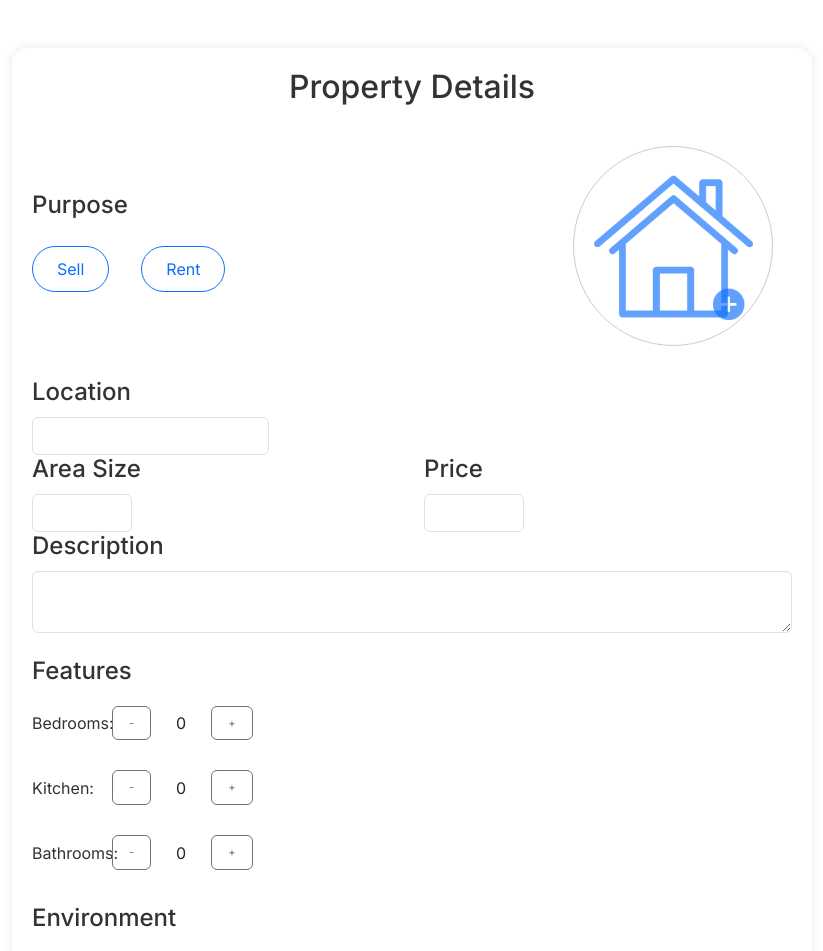
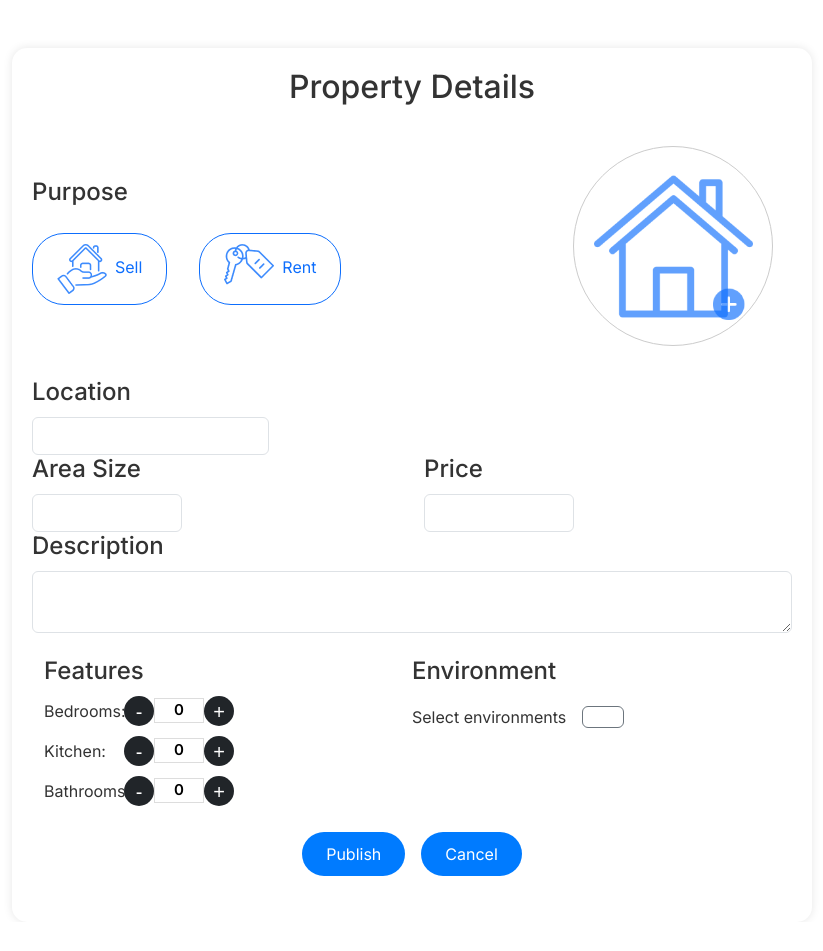
Before and after one commit to aiyza-junaid/Locospace, a Next.js app in the folder frontend/: page /SellerForm in a window 1280 px wide. Shown: the top 951 px of the page, without its empty margins (228-1051 px from the left). After the commit the page ends 922 px from the top, so only its background shows below. Built offline with nearby package versions, Linux system fonts and the light colour scheme.

Commit message:
created sellerform

```diff
--- a/frontend/app/SellerForm/page.tsx
+++ b/frontend/app/SellerForm/page.tsx
@@ -1,6 +1,6 @@
-'use client';
+'use client'
 import React, { useState, ChangeEvent, FormEvent } from 'react';
-import { Button, Col, Form, Row, Modal, Dropdown, InputGroup, FormControl } from 'react-bootstrap';
+import { Button, Col, Form, Row, Modal, InputGroup, FormControl } from 'react-bootstrap';
 import '../../styles/sellerform.css';
 
 interface FormData {
@@ -12,7 +12,7 @@ interface FormData {
   bathrooms: number;
   kitchen: number;
   propertyDescription: string;
-  environment: string;
+  environment: string[];
 }
 
 const SellerForm: React.FC = () => {
@@ -25,12 +25,13 @@ const SellerForm: React.FC = () => {
     bathrooms: 0,
     kitchen: 0,
     propertyDescription: '',
-    environment: '',
+    environment: [],
   });
 
   const [showEnvironmentModal, setShowEnvironmentModal] = useState(false);
   const [searchQuery, setSearchQuery] = useState('');
-  const [filteredEnvironments, setFilteredEnvironments] = useState(['Busy', 'Peaceful', 'Green', 'Quiet', 'Urban']);
+  const [filteredEnvironments, setFilteredEnvironments] = useState(['Busy', 'Peaceful', 'Green', 'Commercial', 'Supportive', 'Safe', 'Affordable', 'Pet Friendly']);
+  const [selectedEnvironments, setSelectedEnvironments] = useState<string[]>([]);
 
   const handleChange = (e: ChangeEvent<HTMLInputElement | HTMLTextAreaElement | HTMLSelectElement>) => {
     const { name, value } = e.target;
@@ -61,10 +62,21 @@ const SellerForm: React.FC = () => {
   };
 
   const handleEnvironmentSelect = (env: string) => {
+    setSelectedEnvironments(prev =>
+      prev.includes(env) ? prev.filter(e => e !== env) : [...prev, env]
+    );
+  };
+
+  const handleConfirmEnvironmentSelection = () => {
     setFormData(prevFormData => ({
       ...prevFormData,
-      environment: env,
+      environment: selectedEnvironments,
     }));
+    setShowEnvironmentModal(false);
+  };
+
+  const handleCancelEnvironmentSelection = () => {
+    setSelectedEnvironments([]);
     setShowEnvironmentModal(false);
   };
 
@@ -72,7 +84,7 @@ const SellerForm: React.FC = () => {
     const query = e.target.value.toLowerCase();
     setSearchQuery(query);
     setFilteredEnvironments(
-      ['Busy', 'Peaceful', 'Green', 'Quiet', 'Urban'].filter(env => env.toLowerCase().includes(query))
+      ['Busy', 'Peaceful', 'Green', 'Commercial', 'Supportive', 'Safe', 'Affordable', 'Pet Friendly'].filter(env => env.toLowerCase().includes(query))
     );
   };
 
@@ -90,6 +102,7 @@ const SellerForm: React.FC = () => {
                   variant={formData.purpose === 'sell' ? 'primary' : 'outline-primary'}
                   onClick={() => setFormData(prev => ({ ...prev, purpose: 'sell' }))}
                 >
+                  <img src="/buy-home.png" alt="Icon" className="buy-image me-2" />
                   Sell
                 </Button>
                 <Button
@@ -97,8 +110,10 @@ const SellerForm: React.FC = () => {
                   variant={formData.purpose === 'rent' ? 'primary' : 'outline-primary'}
                   onClick={() => setFormData(prev => ({ ...prev, purpose: 'rent' }))}
 >
+                 <img src="/key.png" alt="Icon" className="key-image me-2" />
                 Rent
                 </Button>
+
               </div>
             </Form.Group>
           </Col>
@@ -125,7 +140,7 @@ const SellerForm: React.FC = () => {
         </Row>
 
         <Row>
-          <Col xs={6}>
+          <Col lg={6}>
             <Form.Group>
               <h4>Area Size</h4>
               <Form.Control
@@ -138,7 +153,7 @@ const SellerForm: React.FC = () => {
               />
             </Form.Group>
           </Col>
-          <Col xs={6}>
+          <Col lg={6}>
             <Form.Group>
               <h4>Price</h4>
               <Form.Control
@@ -164,73 +179,58 @@ const SellerForm: React.FC = () => {
           />
         </Form.Group>
 
+        <div className='container row'>
+          <div className="col-md-6">
             <h4 className="mt-4">Features</h4>
             <ul className="features-list">
               <li className="features-list-item">
                 <label>Bedrooms:</label>
-            <div className="counter-container">
-              <Button variant="outline-secondary" onClick={() => handleDecrement('bedrooms')}>-</Button>
-              <Form.Control
+                <div className="qty">
+                  <span className="minus bg-dark" onClick={() => handleDecrement('bedrooms')}>-</span>
+                  <input
                     type="text"
                     name="bedrooms"
                     value={formData.bedrooms}
                     readOnly
-                className="counter-input"
+                    className="count"
                   />
-              <Button variant="outline-secondary" onClick={() => handleIncrement('bedrooms')}>+</Button>
+                  <span className="plus bg-dark" onClick={() => handleIncrement('bedrooms')}>+</span>
                 </div>
               </li>
               <li className="features-list-item">
                 <label>Kitchen:</label>
-            <div className="counter-container">
-              <Button variant="outline-secondary" onClick={() => handleDecrement('kitchen')}>-</Button>
-              <Form.Control
+                <div className="qty">
+                  <span className="minus bg-dark" onClick={() => handleDecrement('kitchen')}>-</span>
+                  <input
                     type="text"
                     name="kitchen"
                     value={formData.kitchen}
                     readOnly
-                className="counter-input"
+                    className="count"
                   />
-              <Button variant="outline-secondary" onClick={() => handleIncrement('kitchen')}>+</Button>
+                  <span className="plus bg-dark" onClick={() => handleIncrement('kitchen')}>+</span>
                 </div>
               </li>
               <li className="features-list-item">
                 <label>Bathrooms:</label>
-            <div className="counter-container">
-              <Button variant="outline-secondary" onClick={() => handleDecrement('bathrooms')}>-</Button>
-              <Form.Control
+                <div className="qty">
+                  <span className="minus bg-dark" onClick={() => handleDecrement('bathrooms')}>-</span>
+                  <input
                     type="text"
                     name="bathrooms"
                     value={formData.bathrooms}
                     readOnly
-                className="counter-input"
+                    className="count"
                   />
-              <Button variant="outline-secondary" onClick={() => handleIncrement('bathrooms')}>+</Button>
+                  <span className="plus bg-dark" onClick={() => handleIncrement('bathrooms')}>+</span>
                 </div>
               </li>
             </ul>
 
-        <Form.Group className="mt-4">
-          <h4>Environment</h4>
-          <div className="d-flex align-items-center">
-            <span className="me-3">{formData.environment || 'Select an environment'}</span>
-            <Button variant="outline-secondary" onClick={() => setShowEnvironmentModal(true)}>
-              <i className="bi bi-plus"></i>
-            </Button>
+
           </div>
-        </Form.Group>
 
-        <Row className="mb-3">
-          <Col className="text-center">
-            <Button type="submit" variant="primary" className="rounded-5 px-4 me-2">
-              Publish
-            </Button>
-            <Button variant="secondary" className="rounded-5 px-4 ms-2">
-              Cancel
-            </Button>
-          </Col>
-        </Row>
-
+          <div className="col-md-6">
             <Modal show={showEnvironmentModal} onHide={() => setShowEnvironmentModal(false)}>
               <Modal.Header closeButton>
                 <Modal.Title>Select Environment</Modal.Title>
@@ -248,17 +248,52 @@ const SellerForm: React.FC = () => {
                   {filteredEnvironments.map((env) => (
                     <li
                       key={env}
-                  className="list-group-item"
+                      className={`list-group-item environment-option ${selectedEnvironments.includes(env) ? 'selected' : ''}`}
                       onClick={() => handleEnvironmentSelect(env)}
-                  style={{ cursor: 'pointer' }}
                     >
                       {env}
                     </li>
                   ))}
                 </ul>
               </Modal.Body>
+              <Modal.Footer>
+                <Button
+                  variant="primary"
+                  onClick={handleConfirmEnvironmentSelection}
+                  className="me-2"
+                >
+                  Confirm
+                </Button>
+                <Button
+                  variant="primary"
+                  onClick={handleCancelEnvironmentSelection}
+                >
+                  Cancel
+                </Button>
+              </Modal.Footer>
             </Modal>
+            <Form.Group className="mt-4">
+              <h4>Environment</h4>
+              <div className="d-flex align-items-center">
+                <span className="me-3">{formData.environment.length > 0 ? formData.environment.join(', ') : 'Select environments'}</span>
+                <Button variant="outline-secondary" onClick={() => setShowEnvironmentModal(true)}>
+                  <i className="bi bi-plus"></i>
+                </Button>
+              </div>
+            </Form.Group>
+          </div>
+        </div>
       </Form>
+      <Row className="mb-3">
+              <Col className="text-center">
+                <Button type="submit" variant="primary" className="rounded-5 px-4 me-2">
+                  Publish
+                </Button>
+                <Button variant="primary" className="rounded-5 px-4 ms-2">
+                  Cancel
+                </Button>
+              </Col>
+            </Row>
     </div>
   );
 };
--- a/frontend/styles/sellerform.css
+++ b/frontend/styles/sellerform.css
@@ -18,8 +18,8 @@
 }
 
 .short-input {
-  width: 100%;
-  max-width: 100px;
+  width: 50%; /* Adjust as needed */
+  max-width: 150px; /* Adjust for areaSize and price fields */
 }
 
 .seller-form .btn {
@@ -52,8 +52,8 @@
 
 /* Icon Container */
 .icon-container {
-  width: 200px; /* Increase size */
-  height: 200px; /* Increase size */
+  width: 200px;
+  height: 200px;
   border-radius: 50%;
   overflow: hidden;
   border: 1px solid #ccc;
@@ -65,25 +65,58 @@
 .icon-image {
   width: 80%;
   height: 80%;
-  object-fit: cover; /* Ensure the image covers the container */
+  object-fit: cover;
 }
 
 /* Counter Styles */
-.counter-container {
+.qty {
   display: flex;
   align-items: center;
 }
 
-.counter-input {
-  width: 60px;
+.qty .count {
+  color: #000;
+  display: inline-block;
+  vertical-align: top;
+  font-size: 15px;
+  font-weight: 600;
+  line-height: 1.5;
+  padding: 0 10px;
+  width: 50px; /* Adjusted width */
   text-align: center;
-  border: none;
-  background: none;
+  border: 1px solid #ddd;
+}
+
+.qty .plus, .qty .minus {
+  cursor: pointer;
+  display: inline-block;
+  vertical-align: top;
+  color: white;
+  width: 30px; /* Adjusted width */
+  height: 30px; /* Adjusted height */
+  font: 20px/1 Arial, sans-serif; /* Adjusted font size */
+  text-align: center;
+  border-radius: 50%;
+  padding: 0.4rem;
+}
+
+.qty .plus {
+  background-color: #000;
+}
+
+.qty .minus {
+  background-color: #000;
+}
+
+.qty .plus:hover, .qty .minus:hover {
+  background-color: #717fe0;
 }
 
 .counter-container .btn {
-  font-size: 0.7rem; /* Size of + and - buttons */
-  padding: 0.5rem 1rem; /* Adjust padding */
+  font-size: 0.7rem;
+  padding: 0.5rem 1rem;
+  line-height: 1;
+  border-radius: 0.25rem;
 }
 
 /* Features List */
@@ -99,7 +132,7 @@
 }
 
 .features-list-item label {
-  width: 80px; /* Adjust width as needed */
+  width: 80px;
 }
 
 /* Environment Section */
@@ -140,6 +173,52 @@
   font-weight: bold;
 }
 
+.badge {
+  display: flex;
+  align-items: center;
+  padding: 0.5rem 1rem;
+  border-radius: 0.5rem;
+  background-color: #007bff;
+  color: white;
+  margin: 0.25rem;
+}
+
+.badge .btn-close {
+  margin-left: 0.5rem;
+  font-size: 0.75rem;
+}
+
+.environment-option.selected {
+  background-color: #007bff;
+  color: white;
+}
+
+/* Modal Buttons */
+.modal-footer .btn {
+  font-size: 0.9rem;
+  padding: 0.5rem 1rem;
+  line-height: 1;
+  border-radius: 0.25rem;
+}
+
+.modal-footer .btn-secondary {
+  background-color: #6c757d;
+  border: none;
+}
+
+.modal-footer .btn-primary {
+  background-color: #007bff;
+  border: none;
+}
+
+.modal-footer .btn-secondary:hover {
+  background-color: #5a6268;
+}
+
+.modal-footer .btn-primary:hover {
+  background-color: #0056b3;
+}
+
 /* Search Bar in Modal */
 .search-bar {
   margin-bottom: 10px;
```
Also changed, not shown: frontend/public/buy-home.png (added), frontend/public/key.png (added). Lines whose indentation alone changed are shown as unchanged.
